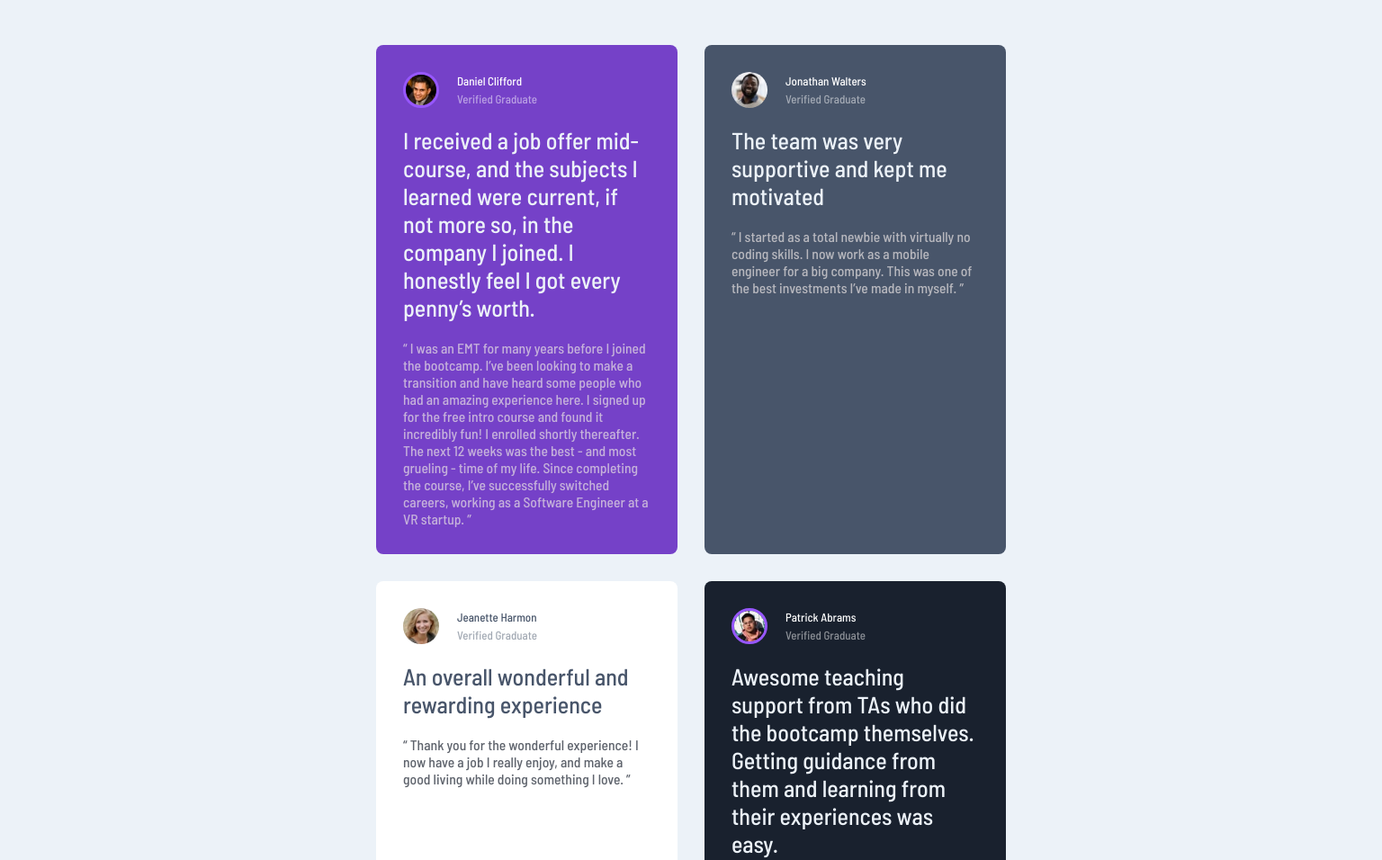
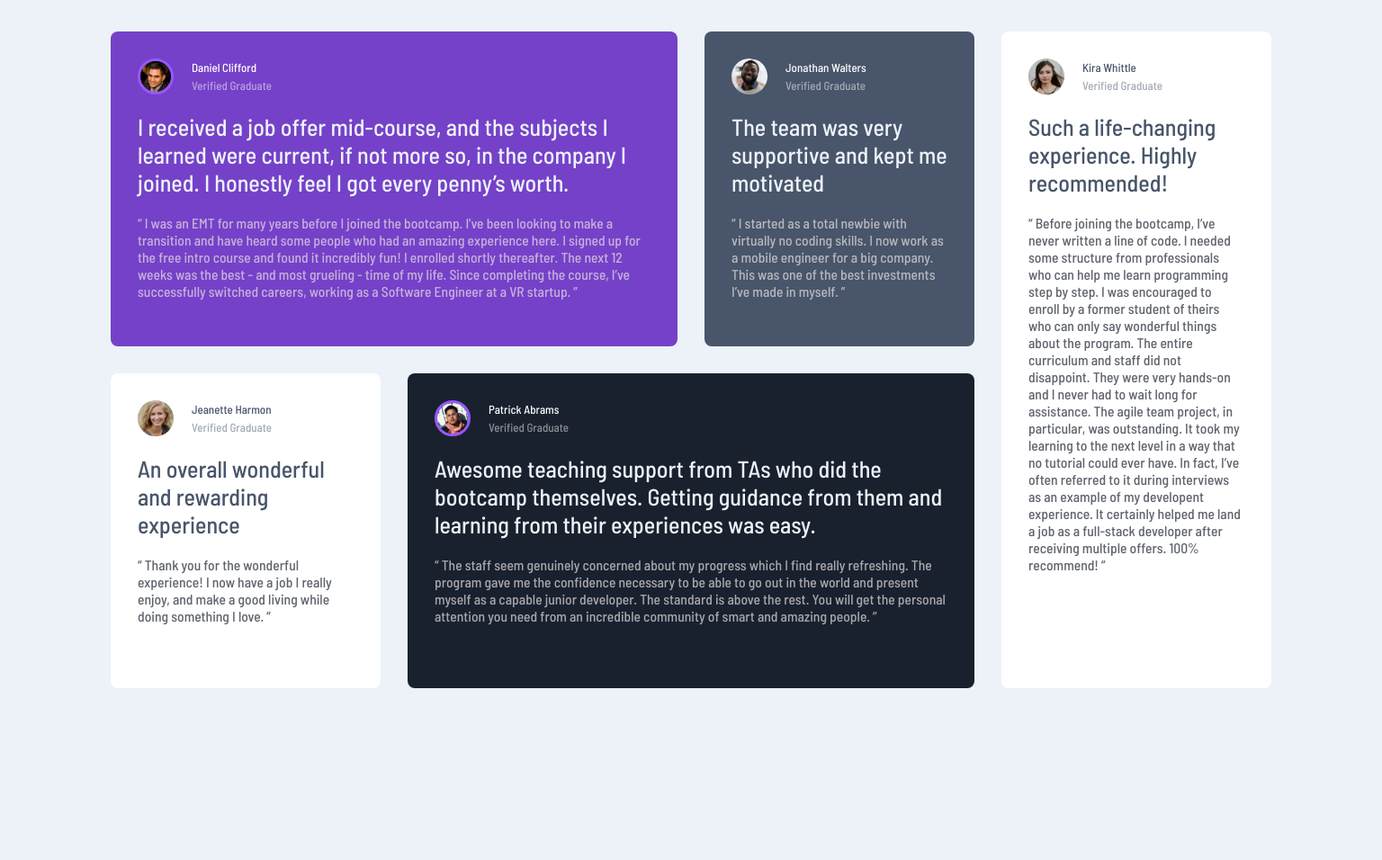
Before and after one commit to ralphsulit/testi-grid-section, a plain HTML site: page index.html in a window 1536 px wide. Shown: the top 956 px of the page at 90% size. After the commit the page ends 800 px from the top, so only its background shows below. Drawn offline with Linux system fonts and the light colour scheme.

Commit message:
removed the tablet styles and added the desktop media query using grid

```diff
--- a/main.css
+++ b/main.css
@@ -49,8 +49,6 @@ Testimonial Section
   padding: 50px 0;
   display: grid;
   gap: 30px;
-  grid-template-columns: repeat(auto-fill, minmax(300px, 2fr));
-  grid-template-rows: 1fr;
 }
 .violet-box,
 .gray-box,
@@ -146,12 +144,34 @@ Testimonial Section
   background-color:hsl(219, 29%, 14%);
 }
 
-/* ***************
-Media Query:
-Tablet
-*************** */
-@media (min-width: 768px) {
+
+
+
+@media (min-width: 1440px) {
   .container {
-    width: 700px;
+    width: 100%;
+    height: 100vh;
+    grid-template-columns: repeat(4, 300px);
+    grid-template-rows: 350px 350px;
+    justify-content: center;
+    align-content: center;
+  }
+
+  .violet-box {
+    grid-column: 1/3;
+    grid-row: 1/2;
+  }
+
+  .white-box-1 {
+    grid-row: 2/3;
+  }
+
+  .dark-blue-box {
+    grid-column: 2/4
+  }
+
+  .white-box-2 {
+    grid-column: 4;
+    grid-row: 1/3;
   }
 }
```
